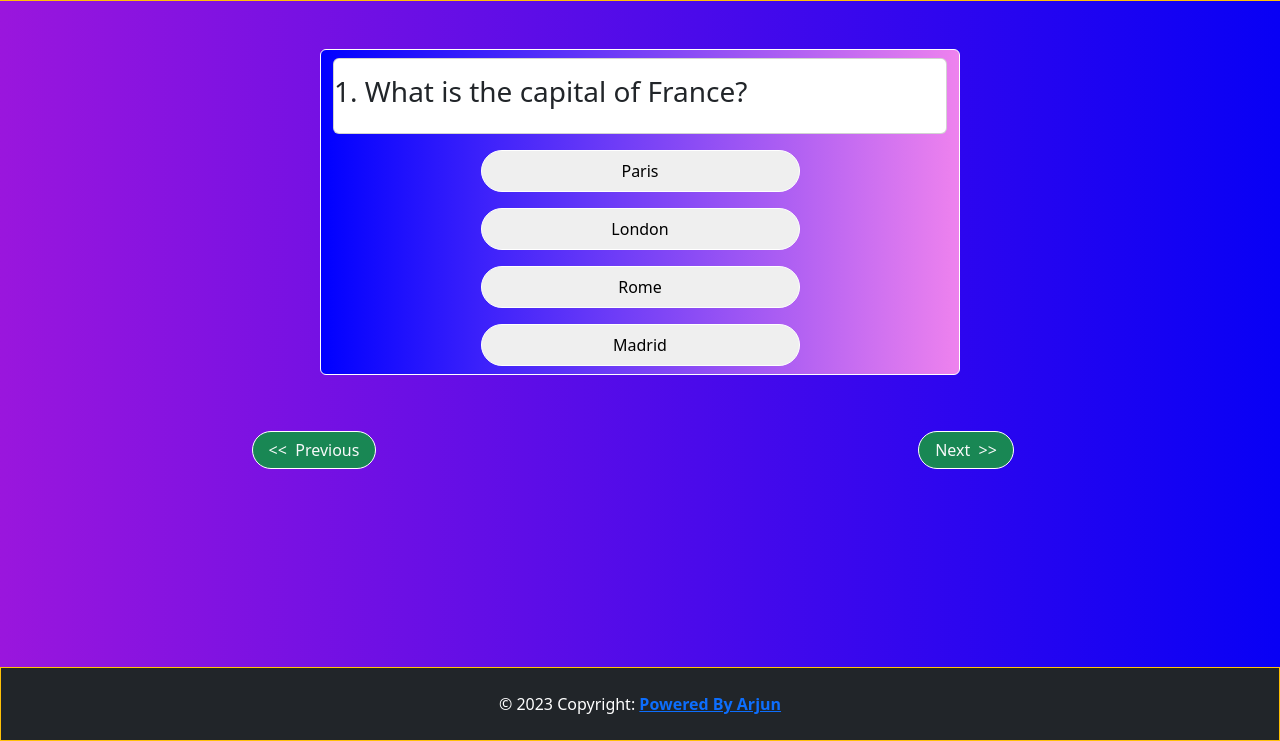
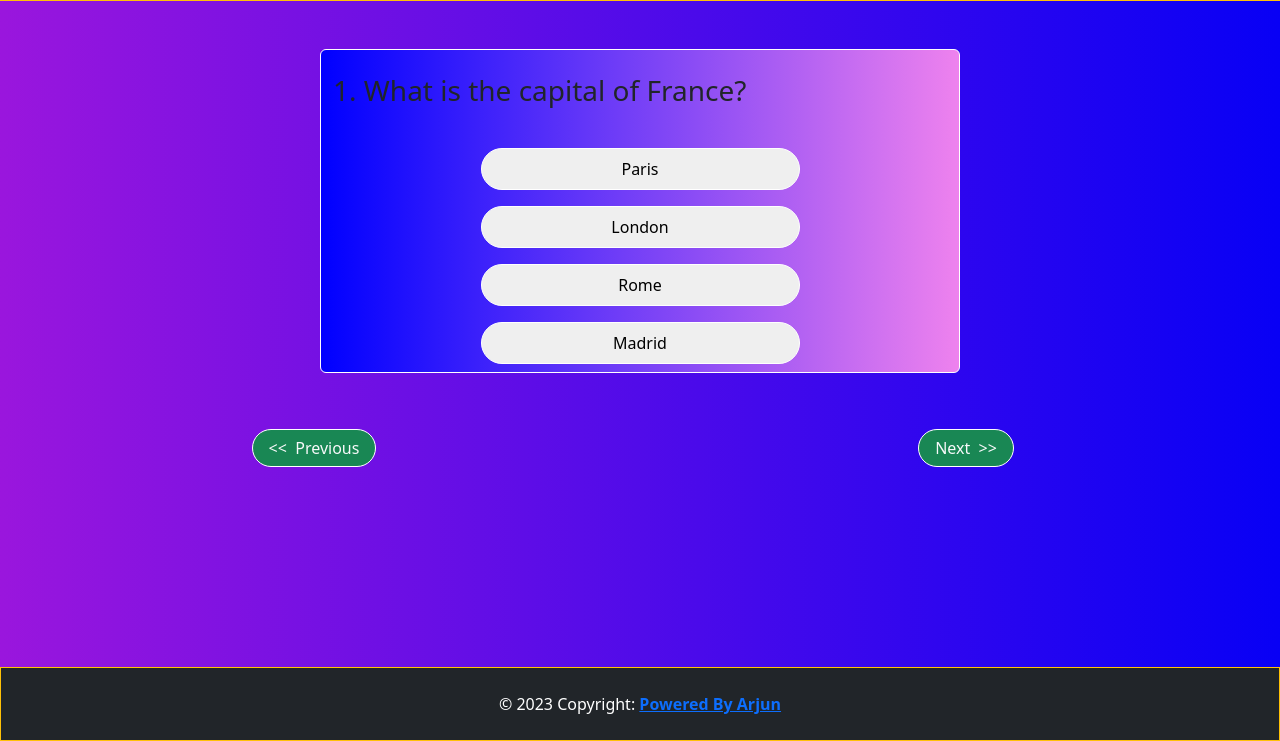
Before and after one commit to Arjunwebdev2111/Arjunwebdev2111.github.io, a plain HTML site: page quizapp/src/html/index.html in a window 1280 px wide. Shown: the part 59-800 px from the top of the page. Drawn offline with nearby package versions, Linux system fonts and the light colour scheme.

Commit message:
Update index.html

```diff
--- a/quizapp/src/html/index.html
+++ b/quizapp/src/html/index.html
@@ -24,7 +24,7 @@
     <!-- main section starts -->
     <main class="my-2 ">
         <div class="container my-5 gradientcolor-bv border border-white w-50  rounded">
-            <div class="card my-2 py-3" >
+            <div class=" my-2 py-3" >
                 <h3 id="question"></h3>
             </div>
             <div class="row justify-content-center">
```
